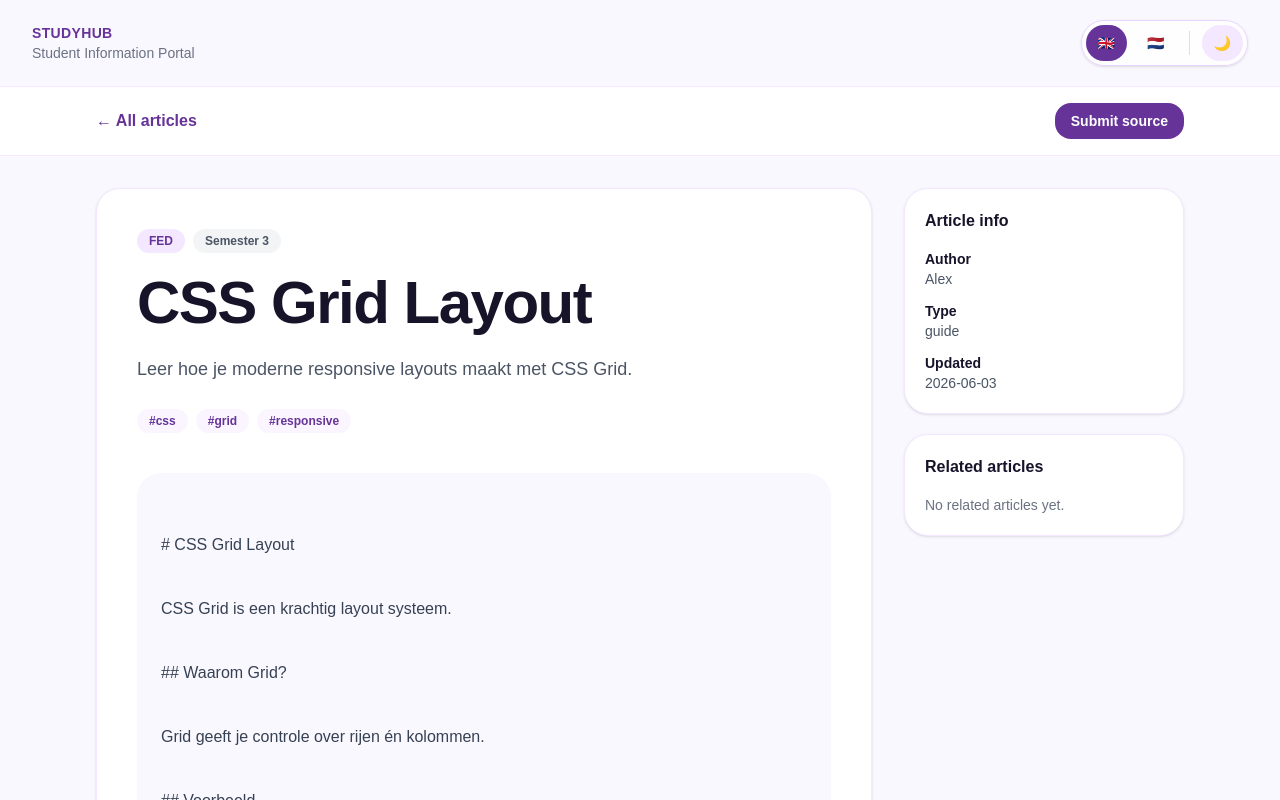
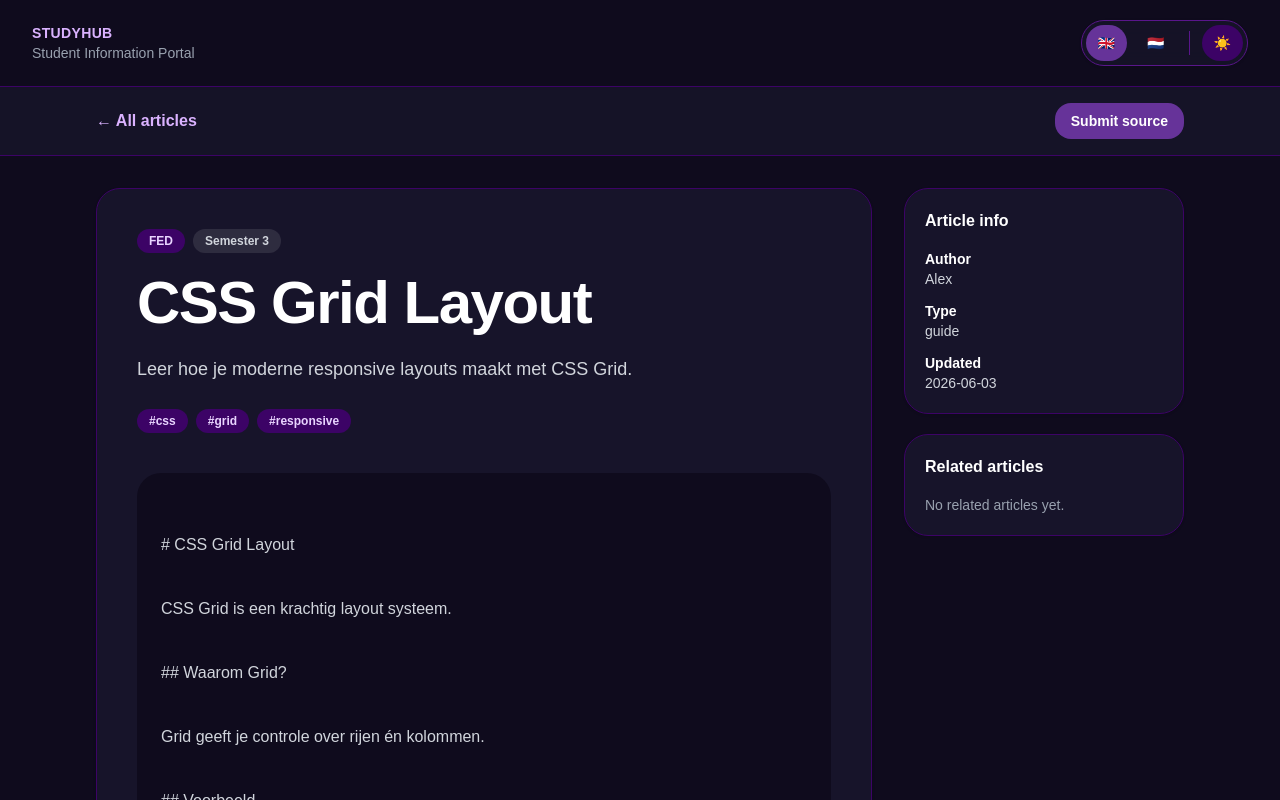
Before and after one commit to docentDavid/studyhub, a Next.js app: page /articles/css-grid-layout in a window 1280 px wide. Shown: the top 800 px of the page. Built offline with nearby package versions, Linux system fonts and the light colour scheme.

Commit message:
fix: remove prefers-color-scheme conflict from dark mode

```diff
--- a/app/globals.css
+++ b/app/globals.css
@@ -6,18 +6,9 @@
   --foreground: #171717;
 }
 
-@theme inline {
-  --color-background: var(--background);
-  --color-foreground: var(--foreground);
-  --font-sans: var(--font-geist-sans);
-  --font-mono: var(--font-geist-mono);
-}
-
-@media (prefers-color-scheme: dark) {
-  :root {
-    --background: #0a0a0a;
-    --foreground: #ededed;
-  }
+html.dark {
+  --background: #0a0a0a;
+  --foreground: #ededed;
 }
 
 body {
--- a/app/layout.tsx
+++ b/app/layout.tsx
@@ -25,7 +25,7 @@ export default function RootLayout({
   children: React.ReactNode;
 }>) {
   return (
-    <html lang="en" suppressHydrationWarning>
+    <html lang="en" className="dark" suppressHydrationWarning>
       <body>
         <header className="border-b border-purple-100 bg-[#faf8ff] px-4 py-5 dark:border-purple-950 dark:bg-[#0f0b1d] sm:px-6 lg:px-8">
           <div className="mx-auto flex max-w-7xl items-center justify-between gap-4">
--- a/components/top-controls.tsx
+++ b/components/top-controls.tsx
@@ -11,20 +11,15 @@ export function TopControls() {
 
   useEffect(() => {
     const savedLanguage = localStorage.getItem("language") as Language | null;
-    const initialLanguage = savedLanguage === "nl" ? "nl" : "en";
+    const initialLanguage: Language =
+      savedLanguage === "nl" || savedLanguage === "en" ? savedLanguage : "en";
 
     setLanguage(initialLanguage);
     document.documentElement.lang = initialLanguage;
 
     const savedTheme = localStorage.getItem("theme") as Theme | null;
-
-    let initialTheme: Theme = "dark";
-
-    if (savedTheme === "light" || savedTheme === "dark") {
-      initialTheme = savedTheme;
-    } else if (window.matchMedia("(prefers-color-scheme: light)").matches) {
-      initialTheme = "light";
-    }
+    const initialTheme: Theme =
+      savedTheme === "light" || savedTheme === "dark" ? savedTheme : "dark";
 
     setTheme(initialTheme);
     document.documentElement.classList.toggle("dark", initialTheme === "dark");
```
